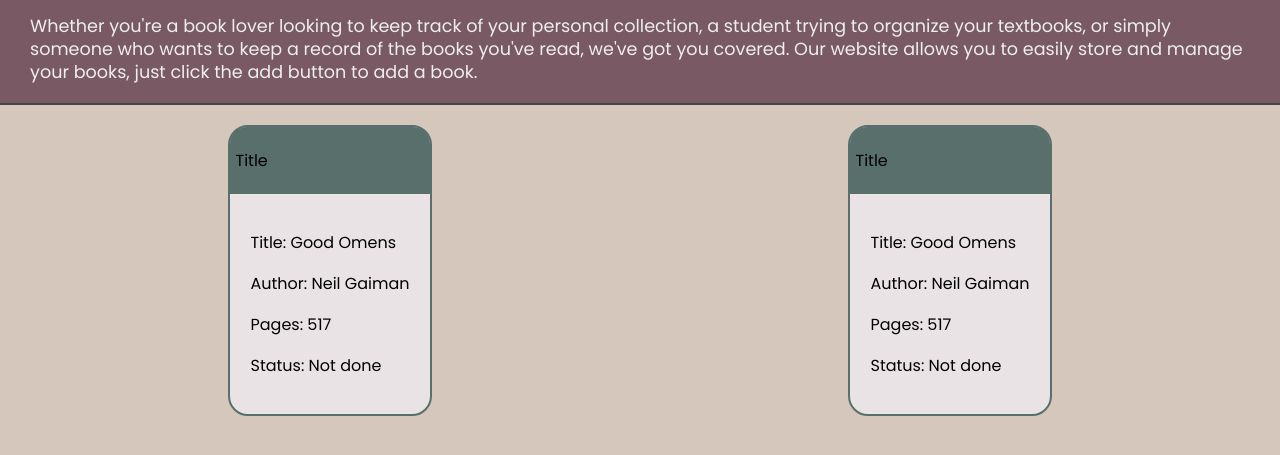
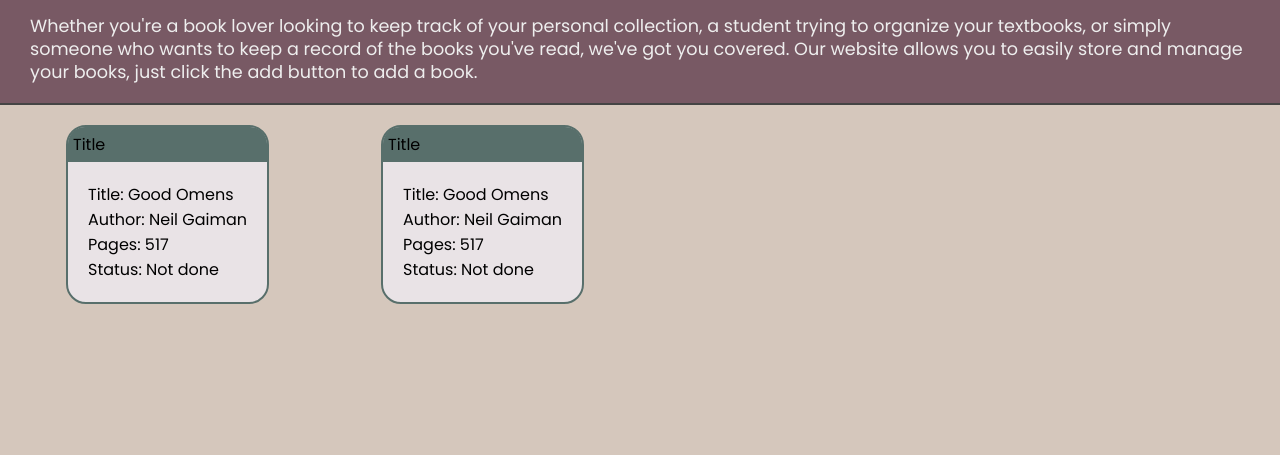
Before and after one commit to maryannintech/library, a plain HTML site: page index.html in a window 1280 px wide. Shown: the part 77-532 px from the top of the page. Drawn offline with nearby package versions, Linux system fonts and the light colour scheme.

Commit message:
finish the look of cards

```diff
--- a/styles.css
+++ b/styles.css
@@ -45,7 +45,8 @@ main {
     padding: 20px;
     font-family: "Poppins", sans-serif;
     display: grid;
-    grid-template-columns: repeat(auto-fit, minmax(10px, 1fr));
+    grid-template-columns: repeat(4, minmax(100px, 1fr));
+    column-gap: 20px;
     align-items: center;
     justify-items: center;
 }
@@ -62,12 +63,15 @@ main {
     border: 2px solid var(--card-details-color);
 }
 
+.card p {
+    margin: 0;
+}
+
 .details {
     background-color: var(--card-details-color);
     width: 100%;
     padding: 5px;
     border-radius: 17px 17px 0 0;
-
 }
 
 .book {
```
